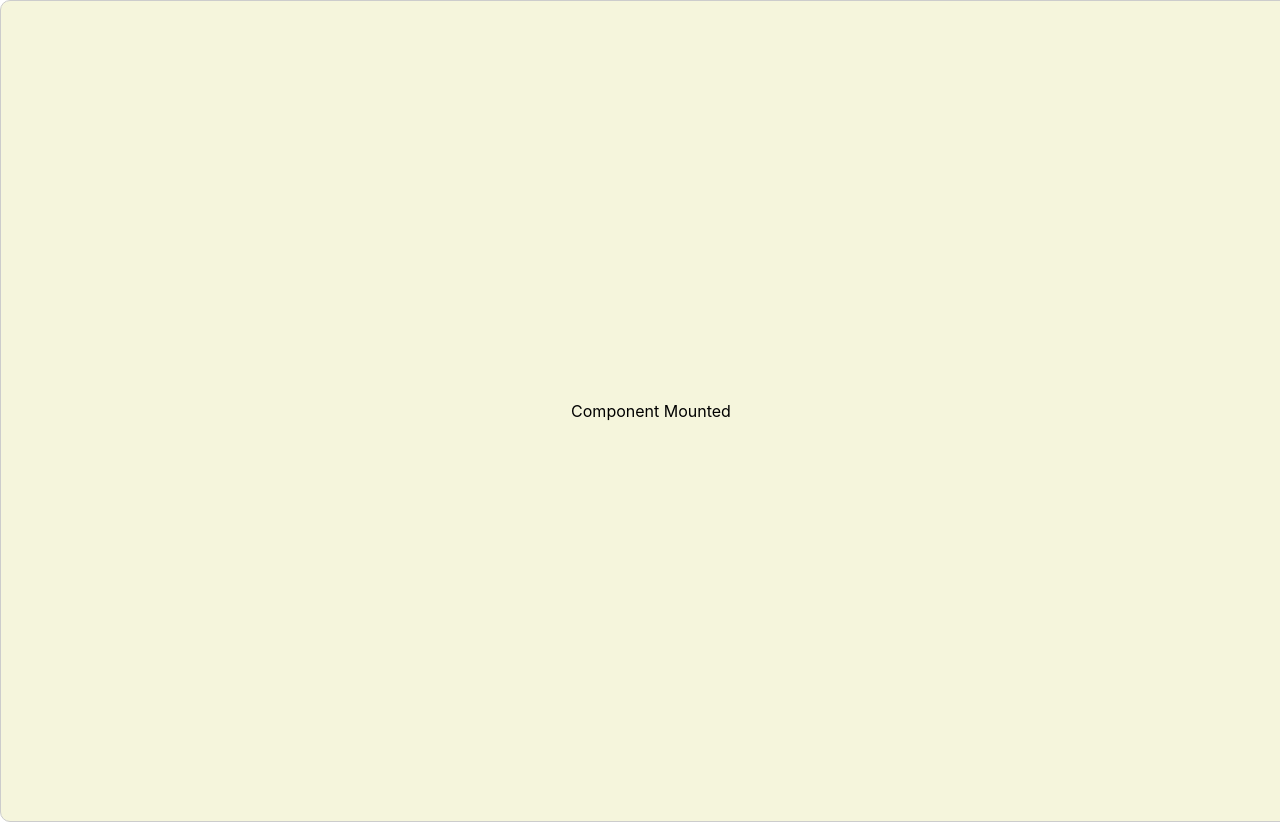
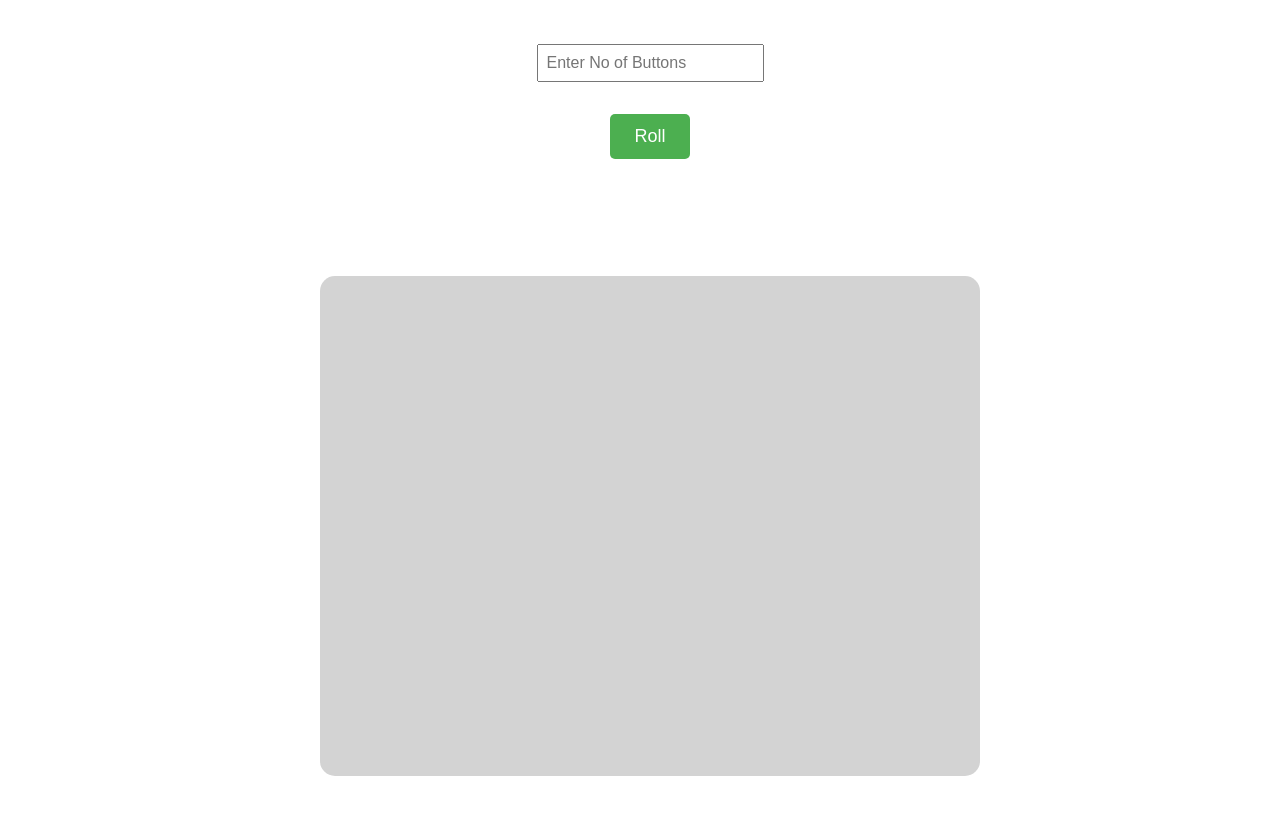
Before and after one commit to Sukriti-Bhatia-Zs/react-training, a React (Create React App) app in the folder react-practice copy/trycontextapi/: page / in a window 1280 px wide. Shown: the top 822 px of the page. Built offline with nearby package versions, Linux system fonts and the light colour scheme.

Commit message:
Day11 React test 2 evening 1

```diff
--- a/react-practice copy/trycontextapi/src/App.js
+++ b/react-practice copy/trycontextapi/src/App.js
@@ -14,11 +14,11 @@ function App() {
     <div>
       {/* <Themecontextprovider/> */}
       {/* <Buttons4/> */}
-      <CustomHookUseIsMounted/>
+      {/* <CustomHookUseIsMounted/> */}
       {/* <CustomHookUseWindowSize/> */}
       {/* <CustomHookUseCompSize/> */}
       {/* <FormValidation/> */}
-      {/* <ParentComponent/> */}
+      <ParentComponent/>
     </div>
   );
 }
--- a/react-practice copy/trycontextapi/src/Buttons/Buttonscss.css
+++ b/react-practice copy/trycontextapi/src/Buttons/Buttonscss.css
@@ -21,6 +21,7 @@
     background-color: lightgrey;
     padding: 10px;
     border-radius: 15px;
+    position: relative;
   }
 
 
@@ -102,7 +103,7 @@
 
 }
 
-.input-field {
+.inputfield {
   width: 100%;
   padding: 8px;
   font-size: 16px;
@@ -119,3 +120,23 @@
   cursor: pointer;
   transition: background-color 0.3s ease;
 }
+
+
+
+.loader {
+  position: absolute;
+  display: flex;
+  justify-content: center;
+  align-items: center;
+  width: 100%;
+  height: 100%;
+  top: 0;
+  left: 0;
+}
+
+.loader img {
+  max-width: 100%;
+  max-height: 100%;
+  object-fit: contain;
+
+}
--- a/react-practice copy/trycontextapi/src/Reacttest2/ChildComponent.jsx
+++ b/react-practice copy/trycontextapi/src/Reacttest2/ChildComponent.jsx
@@ -5,24 +5,38 @@ import img3 from "../images/dice3.png";
 import img4 from "../images/dice4.png";
 import img5 from "../images/dice5.png";
 import img6 from "../images/dice6.png";
-import React from "react";
+import loader from "../images/loader.gif"
+import React, { useState ,useEffect} from "react";
+import '../Buttons/Buttonscss.css'
 
-const ChildComponent = ({ inputValue ,error,showbtn}) => {
+const ChildComponent = ({ inputValue ,error,showbtn,loading}) => {
 
-    console.log(inputValue,error,showbtn)
+    console.log(inputValue,error,showbtn,loading)
 
   const images = [img1, img2, img3, img4, img5, img6];
 
-  let inputarr=[]
-  for(let i=0;i<inputValue;i++){
-    inputarr.push(i);
-  }
+  let [inputarr,setInputArr]=useState([])
+
+  useEffect(() => {
+    if (inputValue > 0 && !error && showbtn && !loading) {
+      setInputArr([]);
+      for (let i = 0; i < inputValue; i++) {
+        setTimeout(() => {
+          setInputArr((prev) => [...prev, i]);
+        }, 1000 *(i+1));
+      }
+    }
+  }, [inputValue, error, showbtn, loading]);
 
   return (
     <>
       {(
         <div className="diving">
-          {inputValue>0 && !error && showbtn && inputarr.map((element, index) => (
+           {loading && (
+            <div className="loader">
+              <img src={loader} alt="loader" />
+            </div>)}
+          {inputValue>0 && !error && showbtn && !loading && inputarr.map((element, index) => (
             <button key={index} style={{backgroundColor:"lightgrey",border:"1px solid lightgrey"}}>
               <img
                 src={images[index]}
--- a/react-practice copy/trycontextapi/src/Reacttest2/ParentComponent.jsx
+++ b/react-practice copy/trycontextapi/src/Reacttest2/ParentComponent.jsx
@@ -1,10 +1,12 @@
 import React, { useState } from "react";
 import ChildComponent from "./ChildComponent";
+import '../Buttons/Buttonscss.css'
 
 const ParentComponent = () => {
   const [inputValue, setInputValue] = useState();
   const [error, setError] = useState("");
   const [showbtn,setShowBtn]=useState(false);
+  const [loading,setLoading]=useState(false)
 
 
   const [rechangebuttn,setRechangebtn]=useState();
@@ -26,9 +28,16 @@ const ParentComponent = () => {
     if (rechangebuttn<=0 || rechangebuttn > 6) {
       setError("Please enter a value between 1 and 6.");
     } else {
-        setInputValue(rechangebuttn)
-        setShowBtn(true)
+      setError("");
+      setShowBtn(false);
+      setLoading(true);
 
+
+      setTimeout(() => {
+        setInputValue(rechangebuttn);
+        setLoading(false);
+        setShowBtn(true);
+      }, 2000);
     }
 
 
@@ -45,7 +54,7 @@ const ParentComponent = () => {
             placeholder="Enter No of Buttons "
             onChange={handleInputChange}
             width={"100%"}
-            className="input-field"
+            className="inputfield"
 
           />
         </div>
@@ -56,7 +65,7 @@ const ParentComponent = () => {
       </div>
 
 
-        {<ChildComponent inputValue={inputValue} error={error} showbtn={showbtn}/>}
+        {<ChildComponent inputValue={inputValue} error={error} showbtn={showbtn} loading={loading}/>}
 
 
 
```
Also changed, not shown: react-practice copy/trycontextapi/src/images/loader.gif (added).
